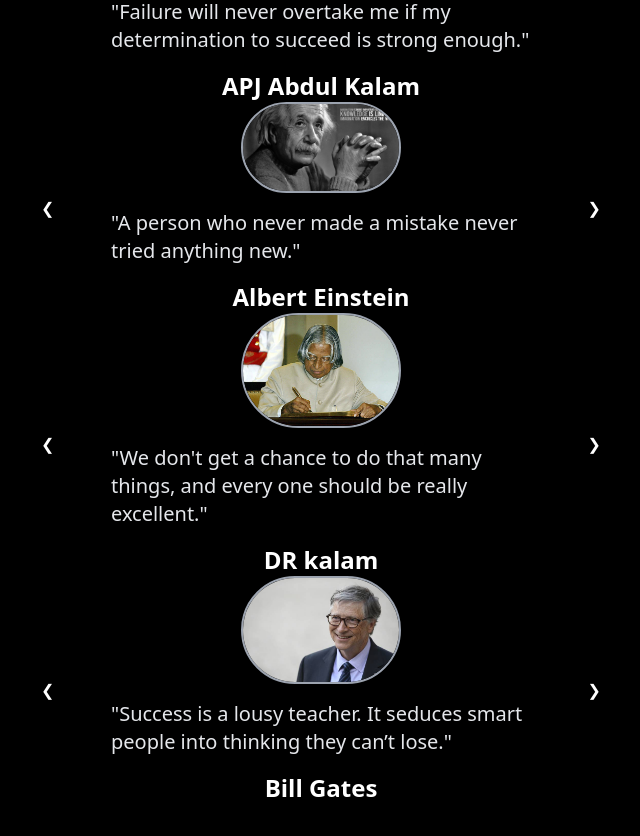
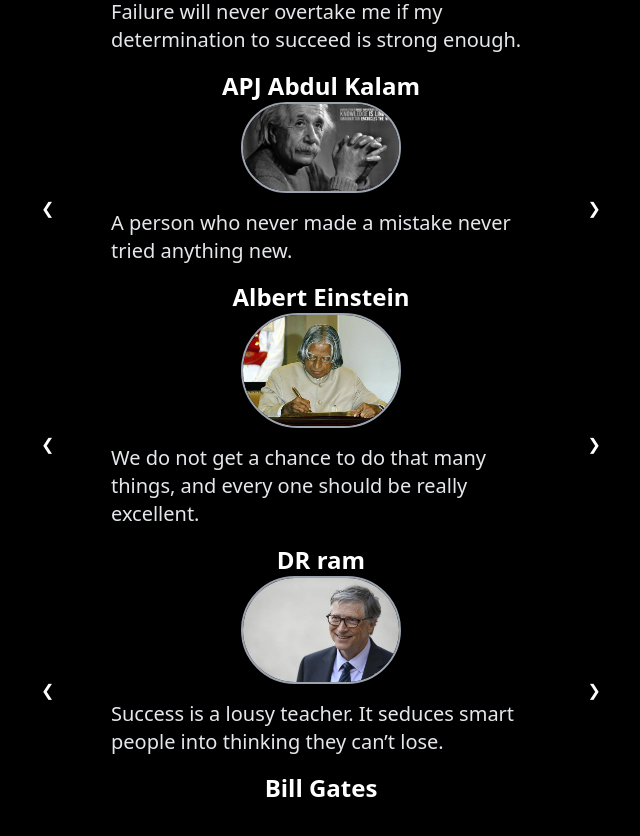
Before and after one commit to Yogesh-3H4X/lms_frontend_hn, a React (Vite) app: page /about in a window 1280 px wide. Shown: the part 910-1746 px from the top of the page, without its empty margins (359-999 px from the left). Built offline with nearby package versions, Linux system fonts and the light colour scheme.

Commit message:
creat a crousel slide

```diff
--- a/src/Pages/AboutUs.jsx
+++ b/src/Pages/AboutUs.jsx
@@ -1,16 +1,13 @@
 import aboutMainImage from "../assets/images/kalamsir.jpg";  // Hero image
-import apj from "../assets/images/apj.png";
-import billGates from "../assets/images/billgate.jpg";
-import einstein from "../assets/images/5822520-albert-einstein-quote-albert-einstein-motivational-p-wallpaper-hdwallpaper-desktop-einstein-albert-einstein-einstein-quotes.jpg";
-import nelsonMandela from "../assets/images/nelson.png";
-import steveJobs from "../assets/images/kalamsir.jpg"; // temporary use
 import HomeLayout from "../Layouts/HomeLayout";
+import CarouselSlide from "../components/CarouselSlide";
+import { celebrities } from "../assets/constants/CelebrityData";
 
 function AboutUs() {
+
   return (
     <HomeLayout>
       <div className="w-screen min-h-screen bg-black text-white pl-20 pt-20 flex flex-col">
-
         {/* Hero Section */}
         <div className="flex items-center gap-5 mx-10">
           <section className="w-1/2 space-y-10">
@@ -28,11 +25,8 @@ function AboutUs() {
 
           <div className="w-1/2">
             <img
-              id="test1"
-              style={{
-                filter: "drop-shadow(0px 10px 10px rgb(0,0,0))",
-              }}
-              alt="about main image"
+              style={{ filter: "drop-shadow(0px 10px 10px rgb(0,0,0))" }}
+              alt="about main"
               className="drop-shadow-2xl"
               src={aboutMainImage}
             />
@@ -41,104 +35,16 @@ function AboutUs() {
 
         {/* Carousel Section */}
         <div className="carousel w-1/2 m-auto my-16">
-          {/* Slide 1 - Nelson Mandela */}
-          <div id="slide1" className="carousel-item relative w-full">
-            <div className="flex flex-col items-center justify-center gap-4 px-[15%]">
-              <img
-                src={nelsonMandela}
-                className="w-40 rounded-full border-2 border-gray-400"
-                alt="Nelson Mandela"
-              />
-              <p className="text-xl text-gray-200">
-                "Education is the most powerful tool you can use to change the
-                world."
-              </p>
-              <h3 className="text-2xl font-semibold">Nelson Mandela</h3>
-              <div className="absolute flex justify-between transform -translate-y-1/2 left-5 right-5 top-1/2">
-                <a href="#slide5" className="btn btn-circle">❮</a>
-                <a href="#slide2" className="btn btn-circle">❯</a>
-              </div>
-            </div>
-          </div>
-
-          {/* Slide 2 - APJ Abdul Kalam */}
-          <div id="slide2" className="carousel-item relative w-full">
-            <div className="flex flex-col items-center justify-center gap-4 px-[15%]">
-              <img
-                src={apj}
-                className="w-40 rounded-full border-2 border-gray-400"
-                alt="APJ Abdul Kalam"
-              />
-              <p className="text-xl text-gray-200">
-                "Failure will never overtake me if my determination to succeed
-                is strong enough."
-              </p>
-              <h3 className="text-2xl font-semibold">APJ Abdul Kalam</h3>
-              <div className="absolute flex justify-between transform -translate-y-1/2 left-5 right-5 top-1/2">
-                <a href="#slide1" className="btn btn-circle">❮</a>
-                <a href="#slide3" className="btn btn-circle">❯</a>
-              </div>
-            </div>
-          </div>
-
-          {/* Slide 3 - Albert Einstein */}
-          <div id="slide3" className="carousel-item relative w-full">
-            <div className="flex flex-col items-center justify-center gap-4 px-[15%]">
-              <img
-                src={einstein}
-                className="w-40 rounded-full border-2 border-gray-400"
-                alt="Albert Einstein"
-              />
-              <p className="text-xl text-gray-200">
-                "A person who never made a mistake never tried anything new."
-              </p>
-              <h3 className="text-2xl font-semibold">Albert Einstein</h3>
-              <div className="absolute flex justify-between transform -translate-y-1/2 left-5 right-5 top-1/2">
-                <a href="#slide2" className="btn btn-circle">❮</a>
-                <a href="#slide4" className="btn btn-circle">❯</a>
-              </div>
-            </div>
-          </div>
-
-          {/* Slide 4 - Steve Jobs */}
-          <div id="slide4" className="carousel-item relative w-full">
-            <div className="flex flex-col items-center justify-center gap-4 px-[15%]">
-              <img
-                src={steveJobs}
-                className="w-40 rounded-full border-2 border-gray-400"
-                alt="Steve Jobs"
-              />
-              <p className="text-xl text-gray-200">
-                "We don't get a chance to do that many things, and every one
-                should be really excellent."
-              </p>
-              <h3 className="text-2xl font-semibold">DR kalam</h3>
-              <div className="absolute flex justify-between transform -translate-y-1/2 left-5 right-5 top-1/2">
-                <a href="#slide3" className="btn btn-circle">❮</a>
-                <a href="#slide5" className="btn btn-circle">❯</a>
-              </div>
-            </div>
-          </div>
-
-          {/* Slide 5 - Bill Gates */}
-          <div id="slide5" className="carousel-item relative w-full">
-            <div className="flex flex-col items-center justify-center gap-4 px-[15%]">
-              <img
-                src={billGates}
-                className="w-40 rounded-full border-2 border-gray-400"
-                alt="Bill Gates"
-              />
-              <p className="text-xl text-gray-200">
-                "Success is a lousy teacher. It seduces smart people into
-                thinking they can’t lose."
-              </p>
-              <h3 className="text-2xl font-semibold">Bill Gates</h3>
-              <div className="absolute flex justify-between transform -translate-y-1/2 left-5 right-5 top-1/2">
-                <a href="#slide4" className="btn btn-circle">❮</a>
-                <a href="#slide1" className="btn btn-circle">❯</a>
-              </div>
-            </div>
-          </div>
+          {celebrities.map((celeb, index) => (
+            <CarouselSlide
+              key={index}
+              image={celeb.image}
+              title={celeb.title}
+              description={celeb.description}
+              slidenumber={celeb.slidenumber}
+              totelslides={celebrities.length}
+            />
+          ))}
         </div>
       </div>
     </HomeLayout>
--- /dev/null
+++ b/src/assets/constants/CelebrityData.js
@@ -0,0 +1,44 @@
+// src/assets/constants/CelebrityData.js
+
+import apj from "../images/apj.png";
+import billGates from "../images/billgate.jpg";
+import einstein from "../images/5822520-albert-einstein-quote-albert-einstein-motivational-p-wallpaper-hdwallpaper-desktop-einstein-albert-einstein-einstein-quotes.jpg";
+import nelsonMandela from "../images/nelson.png";
+import steveJobs from "../images/kalamsir.jpg";
+
+export const celebrities = [
+  {
+    title: "Nelson Mandela",
+    description:
+      "Education is the most powerful tool you can use to change the world.",
+    image: nelsonMandela,
+    slidenumber: 1,
+  },
+  {
+    title: "APJ Abdul Kalam",
+    description:
+      "Failure will never overtake me if my determination to succeed is strong enough.",
+    image: apj,
+    slidenumber: 2,
+  },
+  {
+    title: "Albert Einstein",
+    description: "A person who never made a mistake never tried anything new.",
+    image: einstein,
+    slidenumber: 3,
+  },
+  {
+    title: "DR ram",
+    description:
+      "We do not get a chance to do that many things, and every one should be really excellent.",
+    image: steveJobs,
+    slidenumber: 4,
+  },
+  {
+    title: "Bill Gates",
+    description:
+      "Success is a lousy teacher. It seduces smart people into thinking they can’t lose.",
+    image: billGates,
+    slidenumber: 5,
+  },
+];
--- /dev/null
+++ b/src/components/CarouselSlide.jsx
@@ -0,0 +1,44 @@
+function CarouselSlide({ image, title, name, description, slidenumber, totelslides }) {
+  return (
+    <div id={`slide-${slidenumber}`} className="carousel-item relative w-full">
+
+      {/* Content */}
+      <div className="flex flex-col items-center justify-center gap-4 px-[15%]">
+
+        {/* Image */}
+        <img
+          src={image}
+          className="w-40 rounded-full border-2 border-gray-400"
+          alt={name}
+        />
+
+        {/* Description */}
+        <p className="text-xl text-gray-200">{description}</p>
+
+        {/* Title */}
+        <h3 className="text-2xl font-semibold">{title}</h3>
+
+        {/* Navigation Buttons */}
+        <div className="absolute flex justify-between transform -translate-y-1/2 left-5 right-5 top-1/2">
+          {/* Previous */}
+          <a
+            href={`#slide-${slidenumber === 1 ? totelslides : slidenumber - 1}`}
+            className="btn btn-circle"
+          >
+            ❮
+          </a>
+
+          {/* Next */}
+          <a
+            href={`#slide-${(slidenumber % totelslides) + 1}`}
+            className="btn btn-circle"
+          >
+            ❯
+          </a>
+        </div>
+      </div>
+    </div>
+  );
+}
+
+export default CarouselSlide;
```
